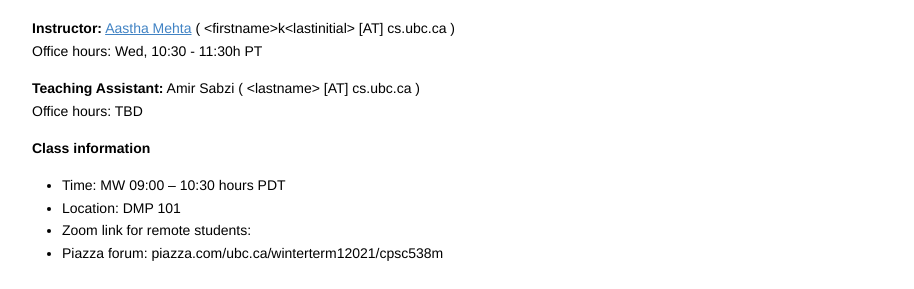
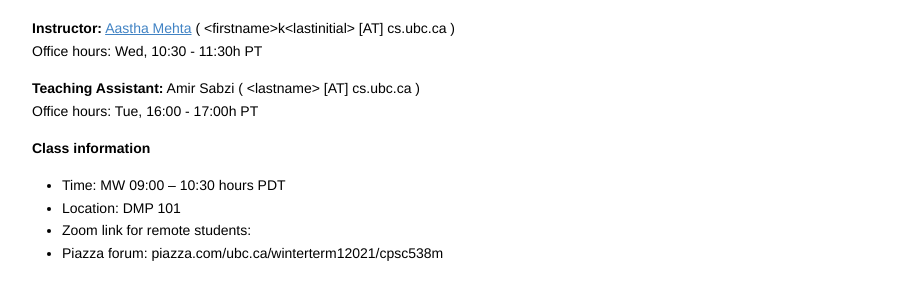
Before and after one commit to aasthakm/aasthakm.github.io, a Jekyll site: the page courses/cpsc538m.html, which Jekyll copies as it is, in a window 1280 px wide and 900 px high, scrolled down 477 px. Shown: the part 157-446 px from the top of the window, without its empty margins (181-1095 px from the left). Built offline with Jekyll 4.4.1, drawn with Linux system fonts in a browser that asks for light colours; some of the changed text lies outside the part shown.

Commit message:
office hours update

```diff
--- a/courses/cpsc538m.html
+++ b/courses/cpsc538m.html
@@ -377,7 +377,7 @@ This course will give an overview of software-based side-channel attacks. We wil
 Office hours: Wed, 10:30 - 11:30h PT</p>
 
 <p><strong>Teaching Assistant:</strong> Amir Sabzi ( &lt;lastname&gt; [AT] cs.ubc.ca )<br>
-Office hours: TBD</p>
+Office hours: Tue, 16:00 - 17:00h PT</p>
 
 <p><strong>Class information</strong></p>
 
@@ -570,7 +570,7 @@ Students can participate in discussions in class (in person or via the online ch
             <td>Project presentations</td>
         </tr>
         <tr>
-            <td>22/12 (tentative</td>
+            <td>22/12 (tentative)</td>
             <td>Final research paper due</td>
         </tr>
 
```
